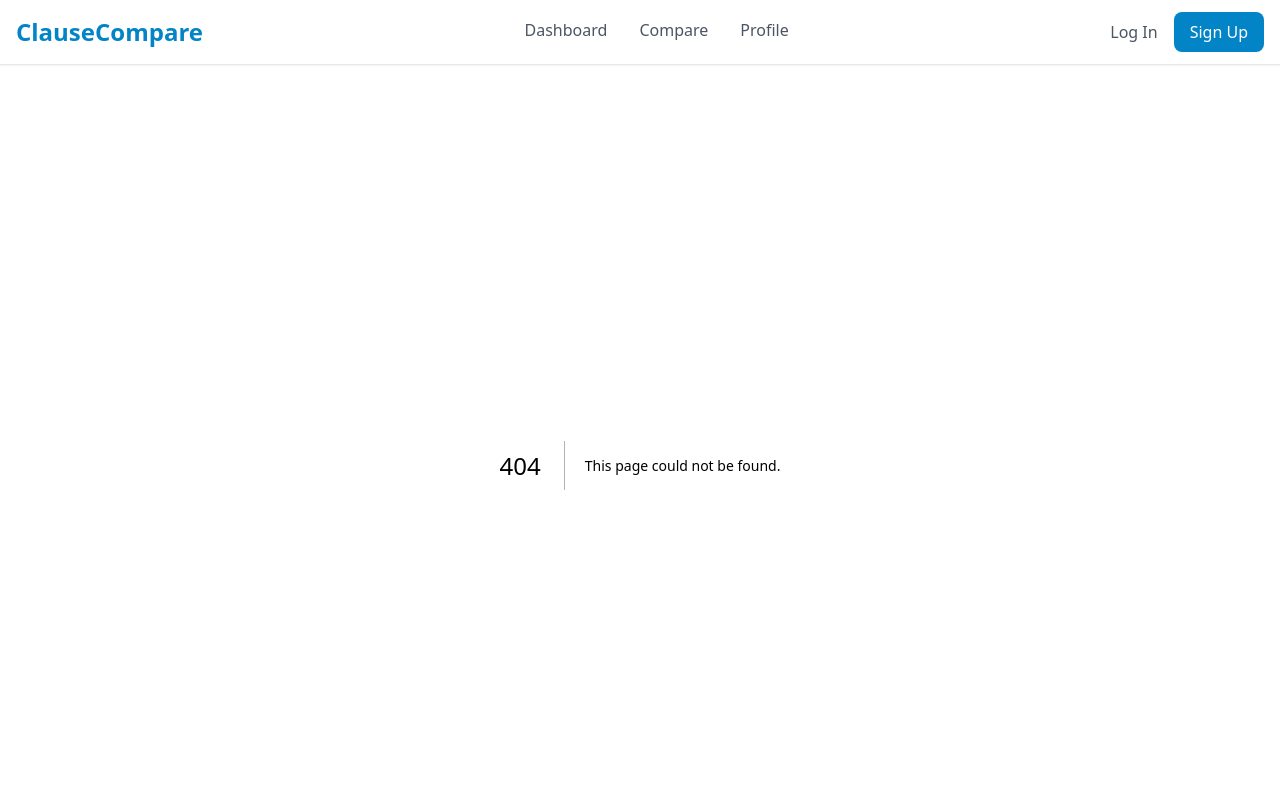
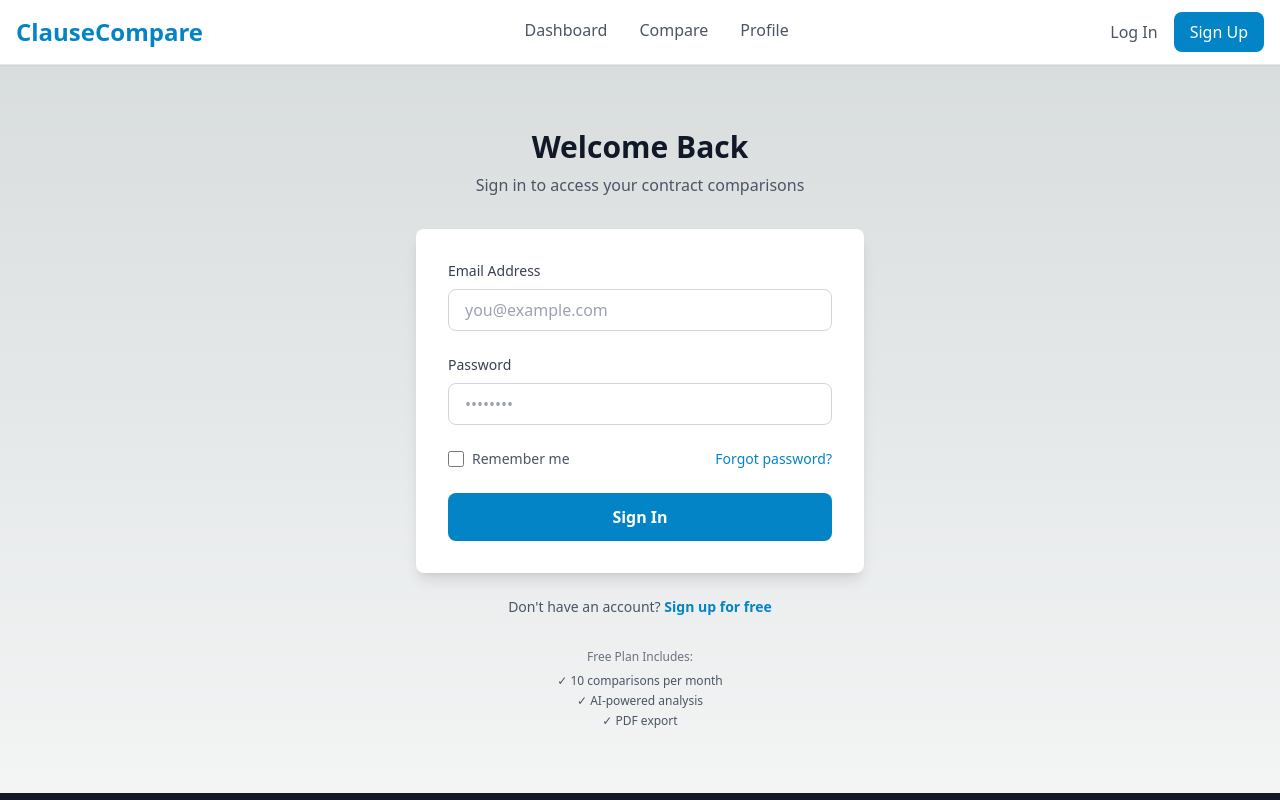
Before and after one commit to ParthivmMS/Clausecompare_frontend, a Next.js app: page /login in a window 1280 px wide. Before the commit this address had no page. Shown: the top 800 px of the page. Built offline with nearby package versions, Linux system fonts and the light colour scheme.

Commit message:
Create page.js

```diff
--- /dev/null
+++ b/src/app/login/page.js
@@ -0,0 +1,33 @@
+import LoginForm from '@/components/loginform'
+import Link from 'next/link'
+
+export default function LoginPage() {
+  return (
+    <div className="container mx-auto px-4 py-16">
+      <div className="max-w-md mx-auto">
+        <div className="text-center mb-8">
+          <h1 className="text-3xl font-bold text-gray-900 mb-2">Welcome Back</h1>
+          <p className="text-gray-600">Sign in to access your contract comparisons</p>
+        </div>
+
+        <LoginForm />
+
+        <p className="text-center text-sm text-gray-600 mt-6">
+          Don't have an account?{' '}
+          <Link href="/signup" className="text-primary-600 font-semibold hover:text-primary-700">
+            Sign up for free
+          </Link>
+        </p>
+
+        <div className="mt-8 text-center">
+          <p className="text-xs text-gray-500 mb-2">Free Plan Includes:</p>
+          <ul className="text-xs text-gray-600 space-y-1">
+            <li>✓ 10 comparisons per month</li>
+            <li>✓ AI-powered analysis</li>
+            <li>✓ PDF export</li>
+          </ul>
+        </div>
+      </div>
+    </div>
+  )
+}
```
